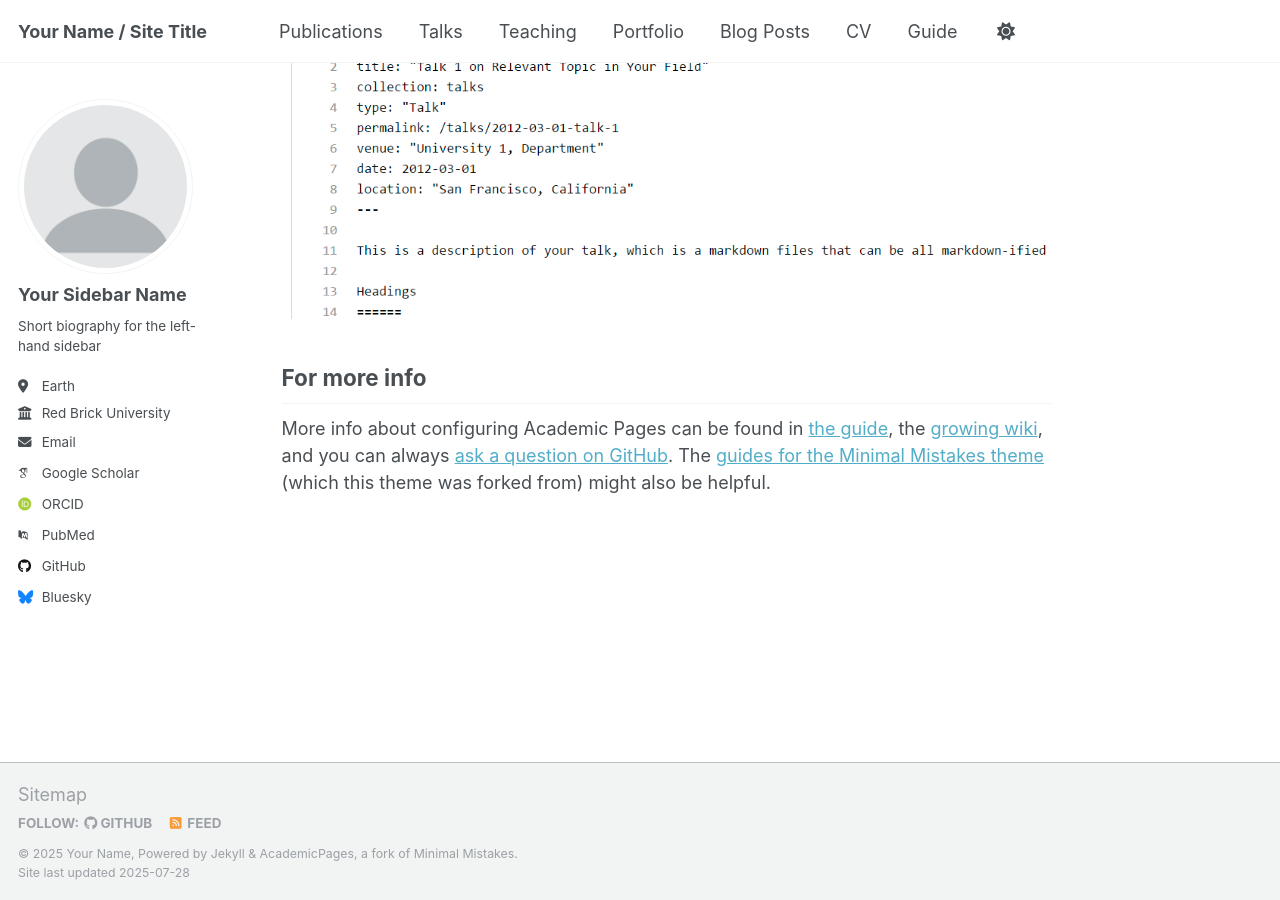
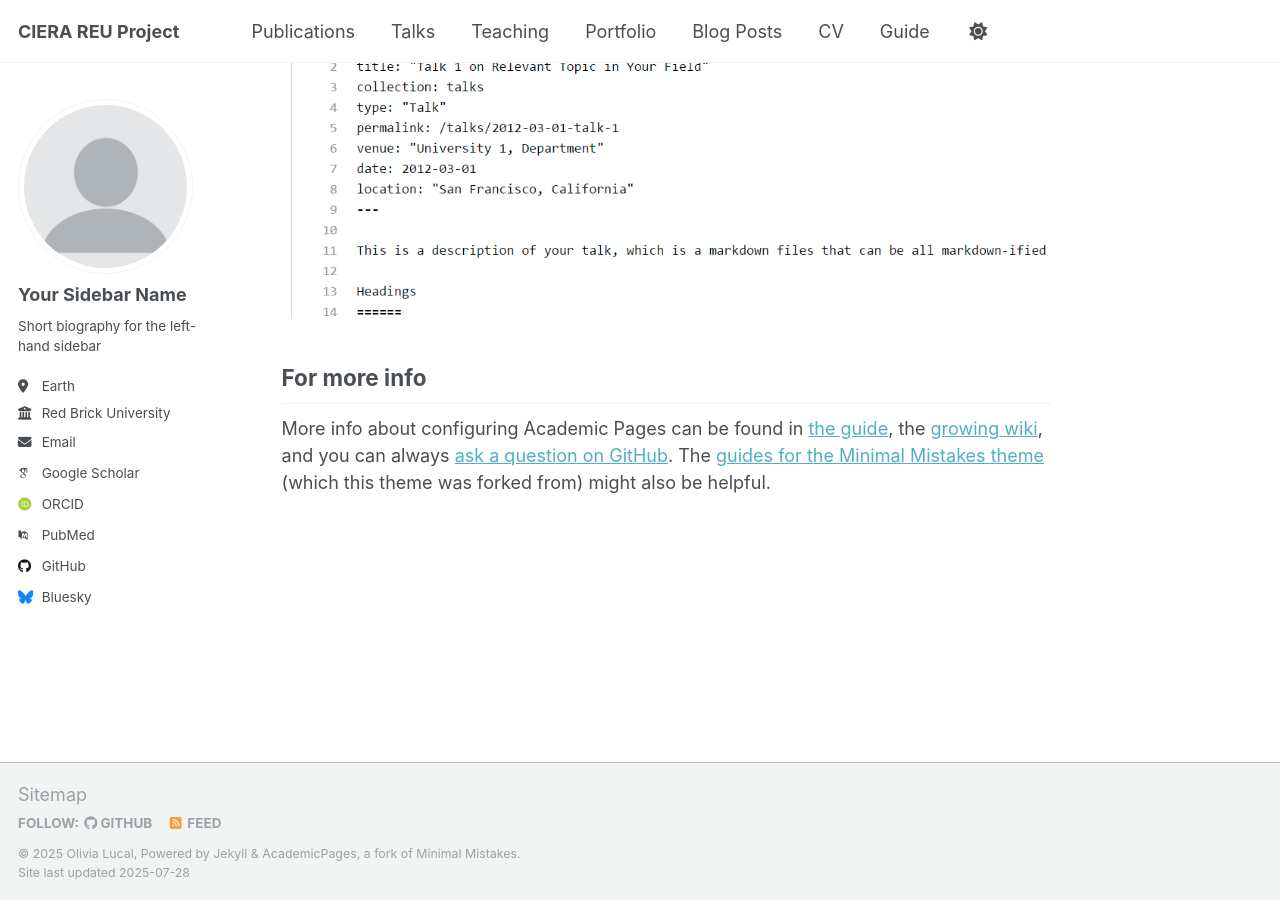
Before and after one commit to olivialucal/project, a Jekyll site: the page built from _pages/about.md, in a window 1280 px wide and 900 px high, scrolled down 2880 px. Built offline with Jekyll 4.4.1, drawn with Linux system fonts in a browser that asks for light colours; some web fonts are replaced; a script that is not in the unit is left out.

Commit message:
Update _config.yml

```diff
--- a/_config.yml
+++ b/_config.yml
@@ -9,9 +9,9 @@
 # Basic Site Settings
 locale                   : "en-US"
 site_theme               : "default"
-title                    : "Your Name / Site Title"
+title                    : "CIERA REU Project"
 title_separator          : "-"
-name                     : &name "Your Name"
+name                     : &name "Olivia Lucal"
 description              : &description "personal description"
 url                      : https://academicpages.github.io # the base hostname & protocol for your site e.g. "https://[your GitHub username].github.io" or if you already have some other page hosted on Github then use "https://[your GitHub username].github.io/[Your Repo Name]"
 baseurl                  : "" # the subpath of your site, e.g. "/blog"
```
